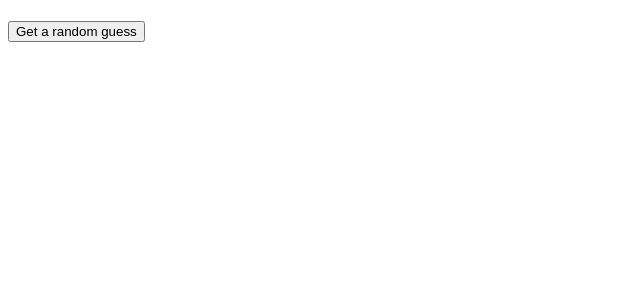
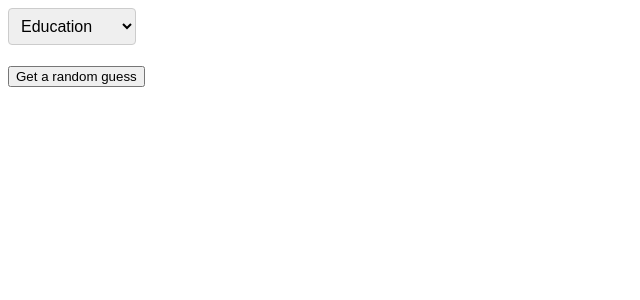
Before and after one commit to masiehdon/Bored, a React (Vite) app: page / in a window 1280 px wide. Shown: the top 300 px of the page, without its empty margins (0-640 px from the left). Built offline with nearby package versions, Linux system fonts and the light colour scheme.

Commit message:
create styles folder and dropdown

```diff
--- a/src/App.jsx
+++ b/src/App.jsx
@@ -1,17 +1,21 @@
 
-import { useEffect, useState } from 'react';
+import {  useState } from 'react';
 import Button from './components/Button';
 import './App.css'
+import DropDown from './components/DropDown';
 
 function App() {
-const [activities, setActivities] = useState([])
+  const [activities, setActivities] = useState([])
+  const [category, setCategory] = useState([])
 
   async function fetchActivities() {
   try{
   const response = await fetch("http://www.boredapi.com/api/activity/");
     const data = await response.json();
     const activity = data.activity
-  setActivities([activity])
+    const category = data.type
+    setActivities([activity])
+    setCategory([category])
   console.log(data);
   } catch (error) {
   console.error("Error fetching activities:", error);
@@ -25,8 +29,9 @@ const [activities, setActivities] = useState([])
 
   return (
     <>
-
+      <DropDown />
       <h1>{activities}</h1>
+      <h2>{ category }</h2>
       {/* Passing down fetchActivities function as props to Button component */}
       <Button onFetchActivities={ fetchActivities }>Get a random guess</Button>
     </>
--- a/src/components/DropDown.jsx
+++ b/src/components/DropDown.jsx
@@ -1,9 +1,21 @@
+import '../styles/DropDown.css';
+
 function DropDown() {
-    return (
-        <div>
-
-        </div>
-    )
+  return (
+    <div className="dropdown">
+      <select className="dropdown-select">
+        <option value="education">Education</option>
+        <option value="recreational">Recreational</option>
+        <option value="social">Social</option>
+        <option value="diy">DIY</option>
+        <option value="charity">Charity</option>
+        <option value="cooking">Cooking</option>
+        <option value="relaxation">Relaxation</option>
+        <option value="music">Music</option>
+        <option value="busywork">Busywork</option>
+      </select>
+    </div>
+  );
 }
 
-export default DropDown
+export default DropDown;
--- a/src/components/Home.jsx
+++ b/src/components/Home.jsx
@@ -1,3 +1,4 @@
+/* eslint-disable react/no-unescaped-entities */
 function Home() {
     return (
         <div>
--- /dev/null
+++ b/src/styles/DropDown.css
@@ -0,0 +1,34 @@
+/* Dropdown container styles */
+.dropdown {
+  display: inline-block;
+  position: relative;
+}
+
+/* Dropdown select styles */
+.dropdown-select {
+  padding: 8px;
+  font-size: 16px;
+  border: 1px solid #ccc;
+  border-radius: 4px;
+}
+
+/* Dropdown select arrow styles */
+.dropdown-select::after {
+  content: '\25BC';
+  position: absolute;
+  top: 50%;
+  right: 8px;
+  transform: translateY(-50%);
+  pointer-events: none;
+}
+
+/* Dropdown option styles */
+.dropdown-select option {
+  padding: 8px;
+  font-size: 16px;
+}
+
+/* Dropdown option hover styles */
+.dropdown-select option:hover {
+  background-color: #f2f2f2;
+}
```
